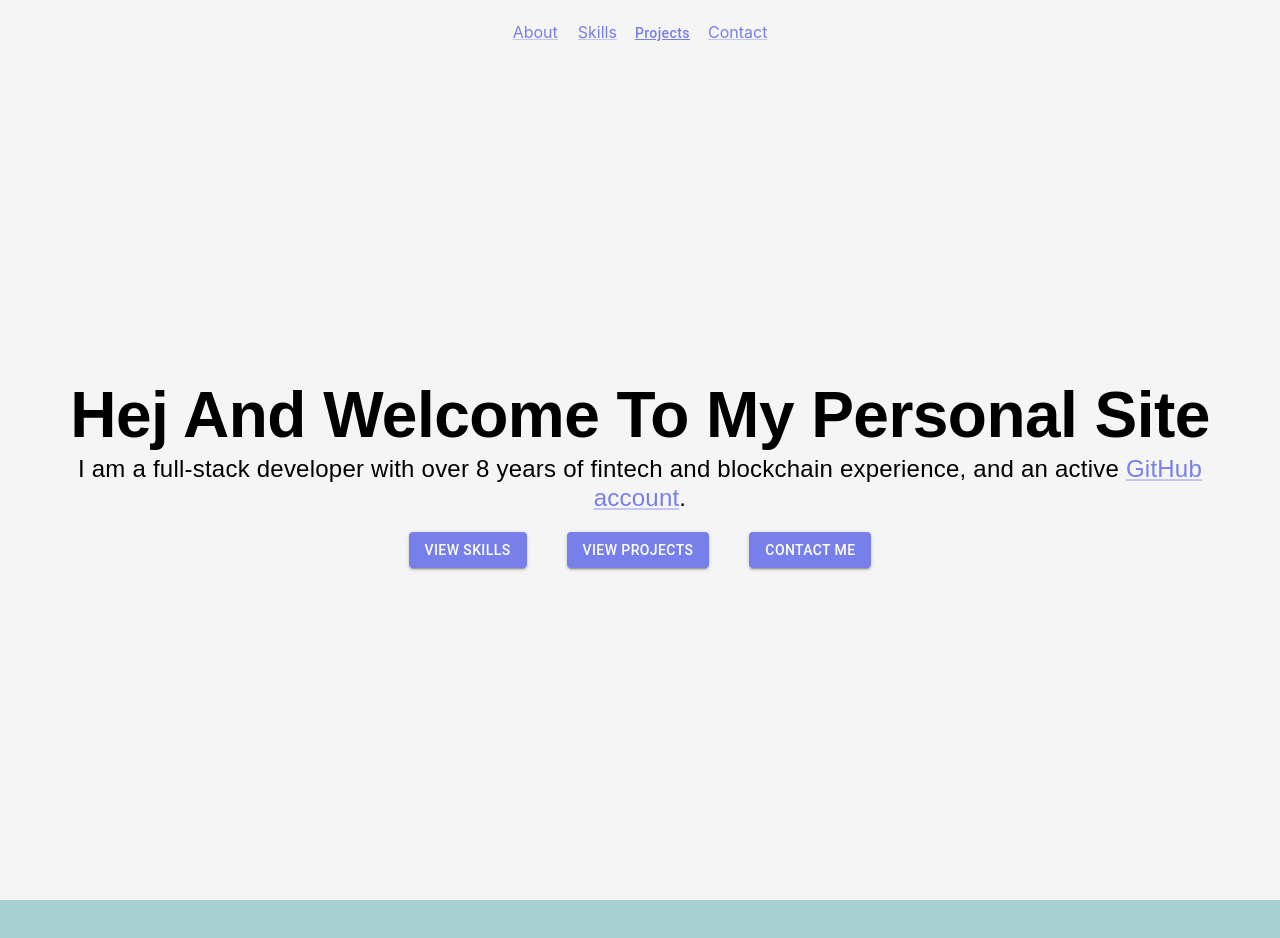
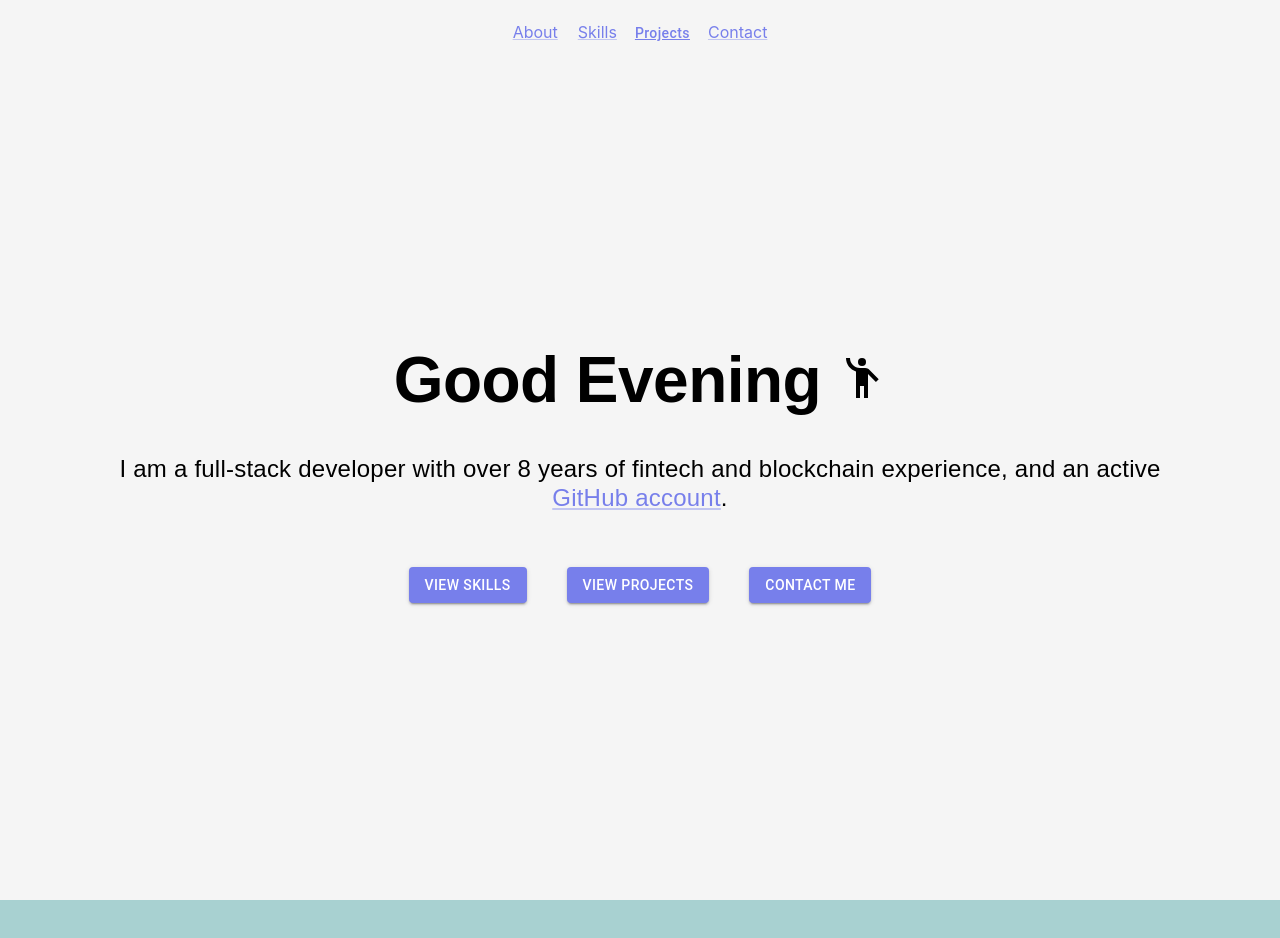
Before and after one commit to hal-alex/personal-site-mui, a React (Create React App) app: page / in a window 1280 px wide. Shown: the top 938 px of the page. Built offline with nearby package versions, Linux system fonts and the light colour scheme.

Commit message:
reworked hero section

```diff
--- a/src/components/Header.js
+++ b/src/components/Header.js
@@ -48,7 +48,7 @@ const Header = () => {
           <Box sx={styles.linkContainer}>
             {pages.map((item, index) => {
               return item.title === "Projects" ? (
-                <DropdownMenu key={index}></DropdownMenu>
+                <DropdownMenu key={index} sx={styles.links}></DropdownMenu>
               ) : (
                 <Link href={item.inpageURL} key={index} sx={styles.links}>
                   {item.title}
--- a/src/components/Hero.js
+++ b/src/components/Hero.js
@@ -1,9 +1,23 @@
 import { Typography, Box, Button, Link } from "@mui/material"
+import { useState, useEffect } from "react"
+import EmojiPeopleIcon from "@mui/icons-material/EmojiPeople"
 
 const Hero = () => {
-  let s = new Date().toString().split(" ")[4].split(":")[0]
+  const [timeOfDayGreeting, setTimeOfDayGreeting] = useState("Hello")
 
-  console.log(s)
+  let dayTime = parseInt(new Date().toString().split(" ")[4].split(":")[0])
+
+  useEffect(() => {
+    // console.log(dayTime)
+    if (dayTime >= 0 && dayTime < 12) {
+      setTimeOfDayGreeting("Good Morning")
+    } else if (dayTime >= 12 && dayTime < 17) {
+      setTimeOfDayGreeting("Good Afternoon")
+    } else if (dayTime >= 17 && dayTime < 24) {
+      setTimeOfDayGreeting("Good Evening")
+    }
+  }, [])
+
   const styles = {
     hero: (theme) => ({
       background: "#F5F5F5",
@@ -15,23 +29,14 @@ const Hero = () => {
       //   padding: "100px",
       [theme.breakpoints.up("md")]: {},
     }),
-    // wrapper: (theme) => ({
-    //   padding: "20px",
-    //   [theme.breakpoints.up("md")]: {
-    //     // maxWidth: "1240px",
-    //     minHeight: "100vh",
-    //     display: "flex",
-    //     alignItems: "center",
-    //     gap: "35px",
-    //     padding: "44px",
-    //   },
-    // }),
-    // text: (theme) => ({
-    //   margin: "25px 0px",
-    //   [theme.breakpoints.up("md")]: {
-    //     marginBottom: "44px",
-    //   },
-    // }),
+    wrapper: {
+      display: "flex",
+      flexDirection: "column",
+      alignItems: "center",
+      gap: "35px",
+      padding: "44px",
+      textAlign: "center",
+    },
     buttonContainer: {
       width: "100%",
     },
@@ -43,9 +48,9 @@ const Hero = () => {
   return (
     <Box sx={styles.hero}>
       <Box sx={styles.wrapper}>
-        <Box sx={{ textAlign: "center" }}>
         <Typography variant="h2">
-            Hej and welcome to my personal site
+          {timeOfDayGreeting}{" "}
+          <EmojiPeopleIcon sx={{ fontSize: "75%" }}></EmojiPeopleIcon>
         </Typography>
         <Typography variant="body1" sx={styles.text}>
           I am a full-stack developer with over 8 years of fintech and
@@ -75,7 +80,6 @@ const Hero = () => {
         </Box>
       </Box>
     </Box>
-    </Box>
   )
 }
 
```
Lines whose indentation alone changed are shown as unchanged.
